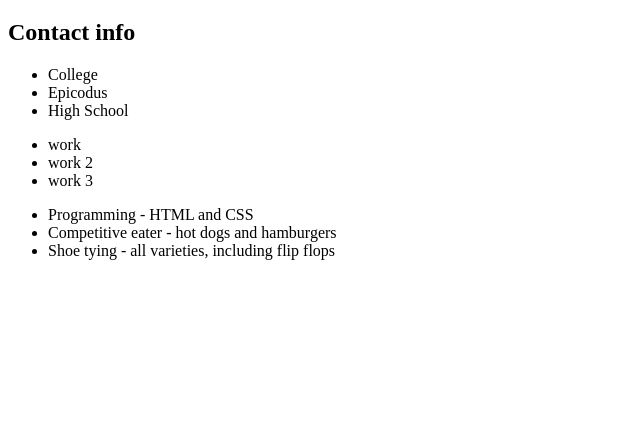
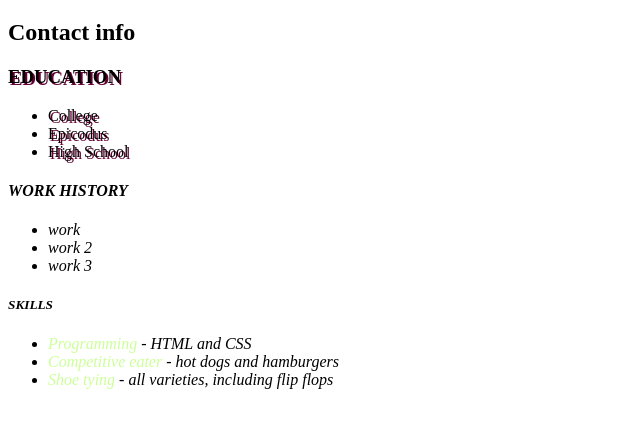
Before and after one commit to Franciswilhelm/resume, a plain HTML site: page index.html in a window 1280 px wide. Shown: the part 61-488 px from the top of the page, without its empty margins (0-640 px from the left). Drawn offline with Linux system fonts and the light colour scheme.

Commit message:
Add styles in css.

```diff
--- a/css/styles.css
+++ b/css/styles.css
@@ -0,0 +1,12 @@
+.school {
+  text-shadow: 2px 2px #660033;
+}
+.work {
+  font-style: italic;
+}
+.skills {
+  font-style: oblique;
+}
+.name {
+  color: #ccff99;
+}
--- a/index.html
+++ b/index.html
@@ -8,6 +8,7 @@
   <h1>Francis Prus</h1>
   <h2>Contact info</h2>
   <div class="school">
+    <h3>EDUCATION</h3>
     <ul>
       <li>College</li>
       <li>Epicodus</li>
@@ -15,6 +16,7 @@
     </ul>
   </div>
   <div class="work">
+    <h4>WORK HISTORY</h4>
     <ul>
       <li>work</li>
       <li>work 2</li>
@@ -22,6 +24,7 @@
     </ul>
   </div>
   <div class="skills">
+    <h5>SKILLS</h5>
     <ul>
       <li><span class="name">Programming</span> - HTML and CSS</li>
       <li><span class="name">Competitive eater</span> - hot dogs and hamburgers</li>
```
